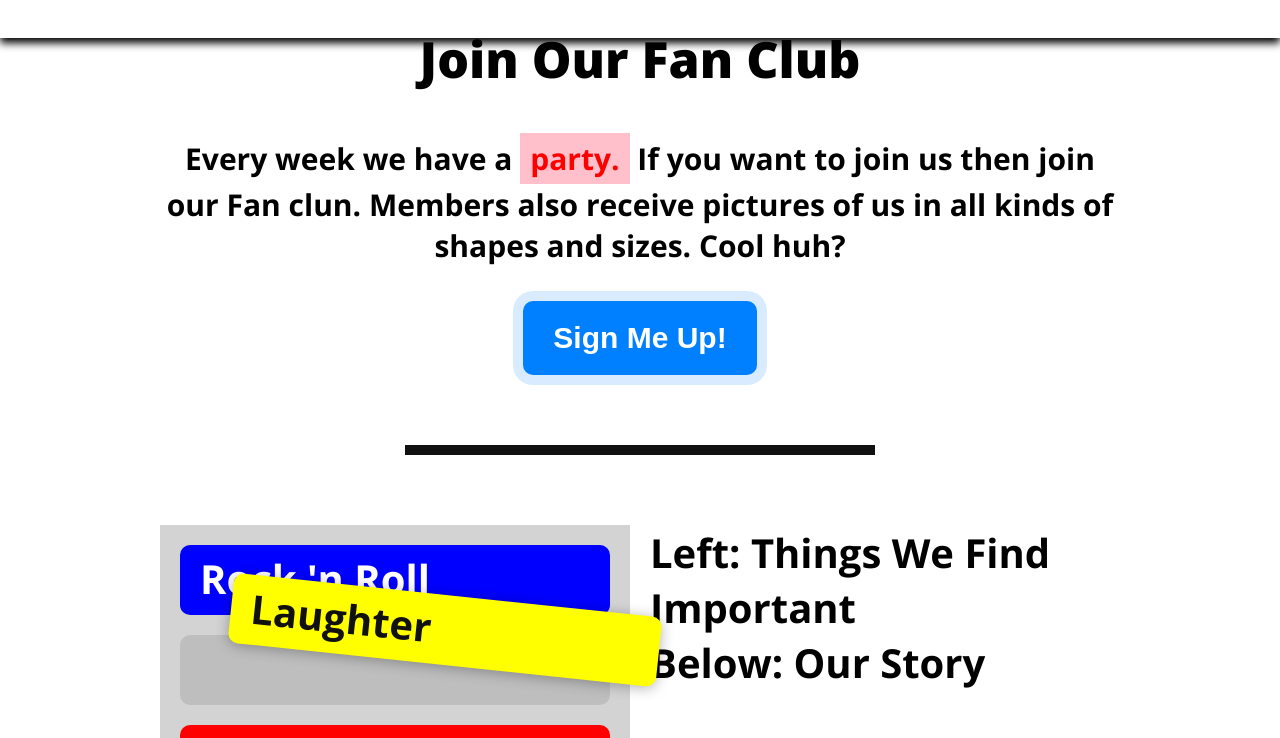
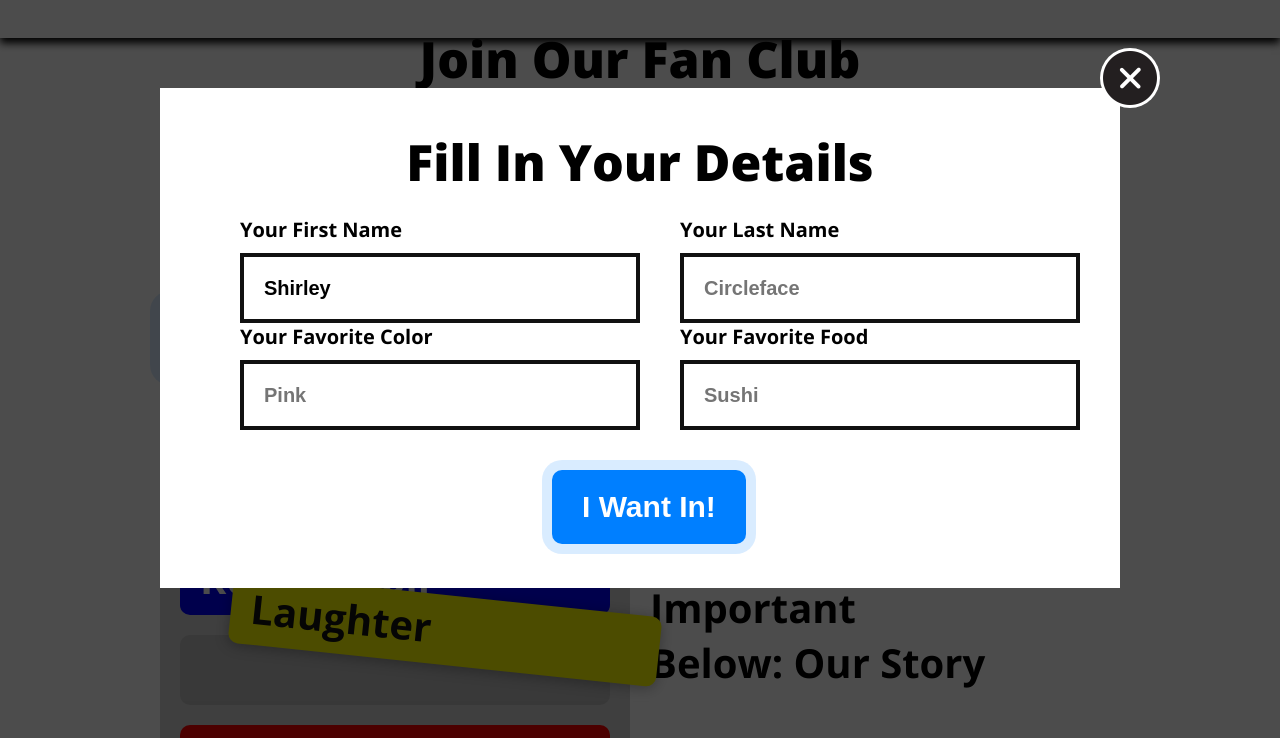
Before and after one commit to dianarsn/the-odd-pals, a plain HTML site: page index.html in a window 1280 px wide. Both pictures are taken after a click on the button "Sign Me Up!". Shown: the part 917-1655 px from the top of the page. Drawn offline with nearby package versions, Linux system fonts and the light colour scheme.

Commit message:
owned it

```diff
--- a/index.html
+++ b/index.html
@@ -25,7 +25,7 @@
 <nav>
 	<a href="#" class="logo">The Pals</a>
 	<ul>
-		<li><a href="#">Sign Up</a></li>
+		<li><a href="javascript:()" onclick="showPopup()">Sign Up</a></li>
 		<li><a href="#story">The Story</a></li>
 		<li><a href="#more-info">More Info</a></li>
 
@@ -35,7 +35,7 @@
 	<div class="wrapper">
 	<h2>Join Our Fan Club</h2>
 	<p>Every week we have a <span class="highlight"> party.</span> If you want to join us then join our Fan clun. Members also receive pictures of us in all kinds of shapes and sizes. Cool huh? </p>
-	<button class="cta">Sign Me Up!</button>
+	<button class="cta" onclick="showPopup()">Sign Me Up!</button>
 	</div>
 </div>
 <div class="sep"></div>
@@ -65,11 +65,12 @@
 	Made by Diana from <a href="http://google.com">Diana's World</a>
 	</div>
 </footer>
-<div class="popup">
+<div class="popup" id="popup">
 	<div class="blanket"></div>
 	<div class="content">
 		<h2>Fill In Your Details</h2>
 		<form action="">
+			<div class="row">
 			<div class="item">
 				<label>Your First Name</label>
 				<input type="text" placeholder="Awesomeface" value="Shirley">
@@ -78,6 +79,8 @@
 				<label>Your Last Name</label>
 				<input type="text" placeholder="Circleface">
 		</div>
+	</div>
+	<div class="row">
 		<div class="item">
 			<label>Your Favorite Color</label>
 			<input type="text" placeholder="Pink">
@@ -86,9 +89,12 @@
 			<label>Your Favorite Food</label>
 			<input type="text" placeholder="Sushi">
 		</div>
+	</div>
 		<button class="cta">I Want In!</button>
 		</form>
-		<button class="close">Close</button>
+		<button class="close" onclick="hidePopup();">Close</button>
 	</div>
+</div>
+<script src="script.js" type="text/javascript"></script>
 </body>
 </html>
--- /dev/null
+++ b/script.js
@@ -0,0 +1,12 @@
+console.log("hey there!")
+
+
+function showPopup () {
+	var popup = document.getElementById("popup")
+	popup.classList.add("show")
+}
+
+function hidePopup () {
+	var popup = document.getElementById("popup")
+	popup.classList.remove("show")
+}
--- a/style.css
+++ b/style.css
@@ -88,7 +88,7 @@ button.cta{
 	font-weight: bold;
 	color: white;
 	background: #007FFF;
-	display: inline-block;
+	display: block;
 	box-shadow: 0 0 0 10px rgba(0,127,255,.15);
 	padding: 20px 30px;
 	border-radius: 10px;
@@ -108,6 +108,7 @@ button.cta.alt{
 	background-color: #FFD400;
 	color: #111111;
 	box-shadow: 0 0 0 10px rgba(0,0,0,.15);
+	margin-right: 75%;
 }
 
 nav{
@@ -250,27 +251,106 @@ color: rgba(0,0,0,.4);
 
 .popup{
 	display: none;
+	position: fixed;
+	top: 0;
+	bottom: 0;
+	right: 0;
+	left: 0;
+	z-index: 2;
 }
+
+.popup.show{
+	display: block;
+}
+.popup .blanket{
+	background-color: rgba(0,0,0,.7);
+	position: absolute;
+	top: 0;
+	bottom: 0;
+	left: 0;
+	right: 0;
+}
+
+.popup .content{
+	box-sizing: border-box;
+	padding: 30px 40px;
+	width: 960px;
+	height: 500px;
+	background-color: white;
+	text-align: center;
+	position: absolute;
+	left: 50%;
+	top: 50%;
+	margin-top: -250px;
+	margin-left: -480px;
+}
+
+.popup h2{
+	margin: 10px 0 20px;
+}
+
+.popup .cta{
+	margin-top: 40px;
+	text-align: center;
+	margin-left: 40%;
+}
+.popup .close{
+	width: 60px;
+	height: 60px;
+	background: white url(button.png) no-repeat center center;
+	background-size: 400%;
+	position: absolute;
+	top: -40px;
+	right: -40px;
+	border-radius: 50%;
+	border: none;
+	outline: none;
+	overflow: hidden;
+	text-indent: -999px;
+	cursor: pointer;
+}
+.popup .row{
+
+}
+
+.popup .row:after{
+	content: '';
+	display: table;
+	clear: both;
+}
+.popup .item{
+	float: left;
+	width: 400px;
+	margin-left: 40px;
+	text-align: left;
+
+}
+.popup .item first-child{
+	margin-left: 0;
+}
+
+.popup .item label{
+	display: block;
+	font-size: 20px;
+	font-weight: bold;
+	margin-bottom: 10px;
+
+}
+
+.popup .item input[type="text"]{
+	display: block;
+	font-size: 20px;
+	font-weight: bold;
+	border: 4px solid #111111;
+	height: 70px;
+	box-sizing: border-box;
+	width: 100%;
+	padding: 15px 20px;
+}
+
+
 /*
-
-<div class="sep"></div>
-<div class="story" id="story">
-	<ul class="nb-list">
-		<li class="blue">Rock 'n Roll</li>
-		<li class="grey">&nbsp;</li>
-		<li class="dragging">Laughter</li>
-		<li class="red">Square Offs</li>
-		<li class="pink">Circuitous Routes</li>
-		<li class="blue">Trigonometry</li>
-		<li class="red">Rad Hats</li>
-		<li class="salmon">Being Silly</li>
-	</ul>
-	<h3>Left: Things We Find Important</br>
-	Below: Our Story</h3>
-	<p>Once upon a time there was a group of odd shapes. They were mostly black and rectangular. They were mean and very serious.</p>
-	<p>And so they kicked the 3 shapes and that didn't conform out of their gand, which was called the Right Angled Gand</p>
-	<p>And so these 3 shapes were very sad but found great joy being around each other and they became the most well-known pals in the universe.</p>
-</div>
-<div class="sep"></div>
-
-*/
+.popup{
+	display: none;
+	}
+	*/
```
